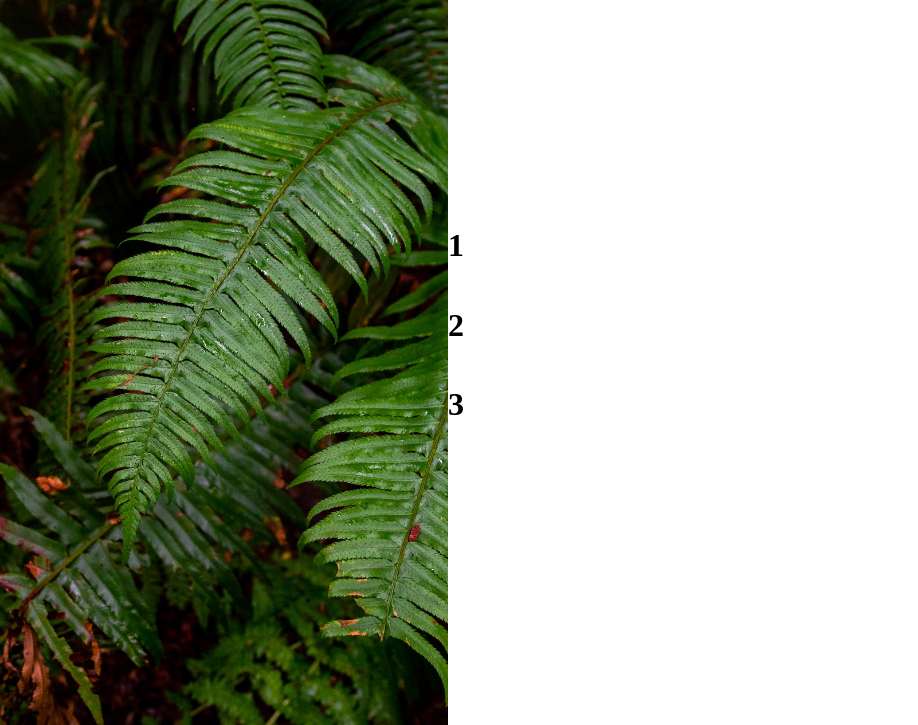
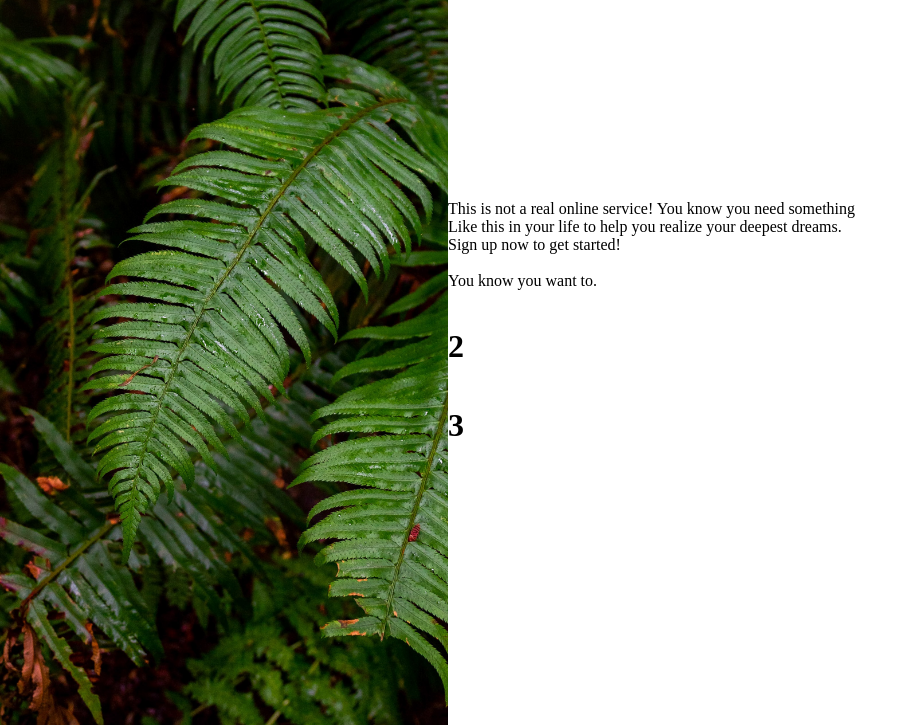
Before and after one commit to BaraaBasim/sign-up-form, a plain HTML site: page index.html in a window 1280 px wide. Shown: the part 75-800 px from the top of the page, without its empty margins (0-918 px from the left). Drawn offline with Linux system fonts and the light colour scheme.

Commit message:
this is not a real serivce para

```diff
--- a/index.html
+++ b/index.html
@@ -12,7 +12,15 @@
             <h1>Hi</h1>
         </div>
         <div class="right">
-            <div class="first"><h1>1</h1></div>
+            <div class="first">
+                <p>
+                    This is not a real online service! You know you need something <br/>
+                    Like this in your life to help you realize your deepest dreams. <br/>
+                    Sign up now to get started!
+                    <br/><br/>
+                    You know you want to.
+                </p>
+            </div>
             <div class="second"><h1>2</h1></div>
             <div class="third"><h1>3</h1></div>
         </div>
```
